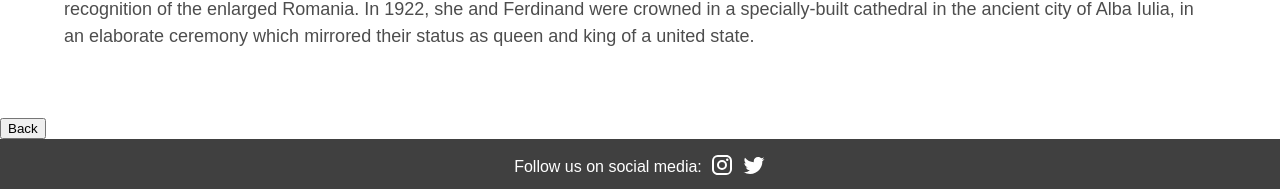
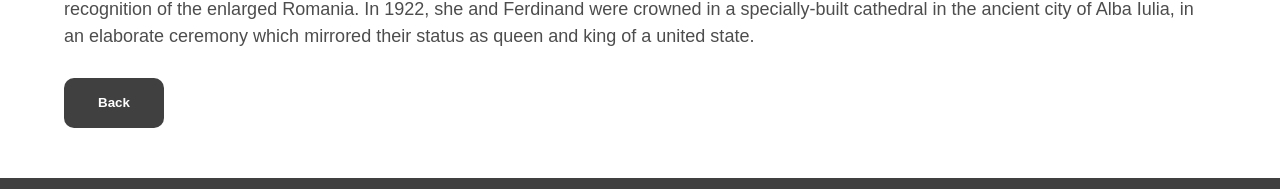
Before and after one commit to CristiStroescu/fe_time_travellers_gazette, a React (Vite) app in the folder fe_time_travellers_gazette/: page /1 in a window 1280 px wide. Shown: the part 946-1135 px from the top of the page. Built offline with nearby package versions, Linux system fonts and the light colour scheme; sample sign-in values are in the browser's storage.

Commit message:
ArticleComponent - Styling

```diff
--- a/fe_time_travellers_gazette/src/components/common/card/Card.jsx
+++ b/fe_time_travellers_gazette/src/components/common/card/Card.jsx
@@ -5,7 +5,6 @@ import { Link } from "react-router-dom";
 function Card(props) {
   return (
     <Link to={props.id}>
-      {console.log(props.id)}
       <div className={styles.card}>
         <img
           className={styles["card-image"]}
--- a/fe_time_travellers_gazette/src/components/pages/article/Article.jsx
+++ b/fe_time_travellers_gazette/src/components/pages/article/Article.jsx
@@ -23,14 +23,16 @@ function Article() {
         <p>{article.subtitle}</p>
       </div>
       <div className={styles.container}>
-        <section className={styles.about}>
-          <div className={styles["about-content"]}>
+        <section className={styles.article}>
+          <div className={styles["article-content"]}>
             <img src={article.imagePath} alt="image" />
             <p>{article.article}</p>
           </div>
+          <button className={styles["back-btn"]} onClick={() => navigate(-1)}>
+            Back
+          </button>
         </section>
       </div>
-      <button onClick={() => navigate(-1)}>Back</button>
     </div>
   );
 }
--- a/fe_time_travellers_gazette/src/components/pages/article/Article.module.css
+++ b/fe_time_travellers_gazette/src/components/pages/article/Article.module.css
@@ -42,20 +42,14 @@
   padding: 10px 20px;
 }
 
-.about {
+.article {
   display: flex;
   align-items: center;
   flex-wrap: wrap;
   margin-bottom: 40px;
 }
 
-.about-content h2 {
-  font-size: 23px;
-  margin-bottom: 15px;
-  color: hsl(0, 0%, 20%);
-}
-
-.about-content p {
+.article-content p {
   font-size: 18px;
   line-height: 1.5;
   color: hsl(0, 0%, 30%);
@@ -75,12 +69,30 @@
   .container {
     padding: 0px;
   }
-  .about {
+  .article {
     padding: 20px;
     flex-direction: column;
   }
-  .about content p {
+  .article content p {
     padding: 0;
     font-size: 16px;
   }
 }
+
+.back-btn {
+  width: 100px;
+  height: 50px;
+  background-color: hsl(0, 0%, 25%);
+  color: white;
+  border: none;
+  font-weight: bold;
+  border-radius: 10px;
+  cursor: pointer;
+  transition: 0.3s;
+  margin-top: 10px;
+}
+
+.back-btn:hover {
+  background-color: black;
+  transform: scale(1.05, 1);
+}
```
